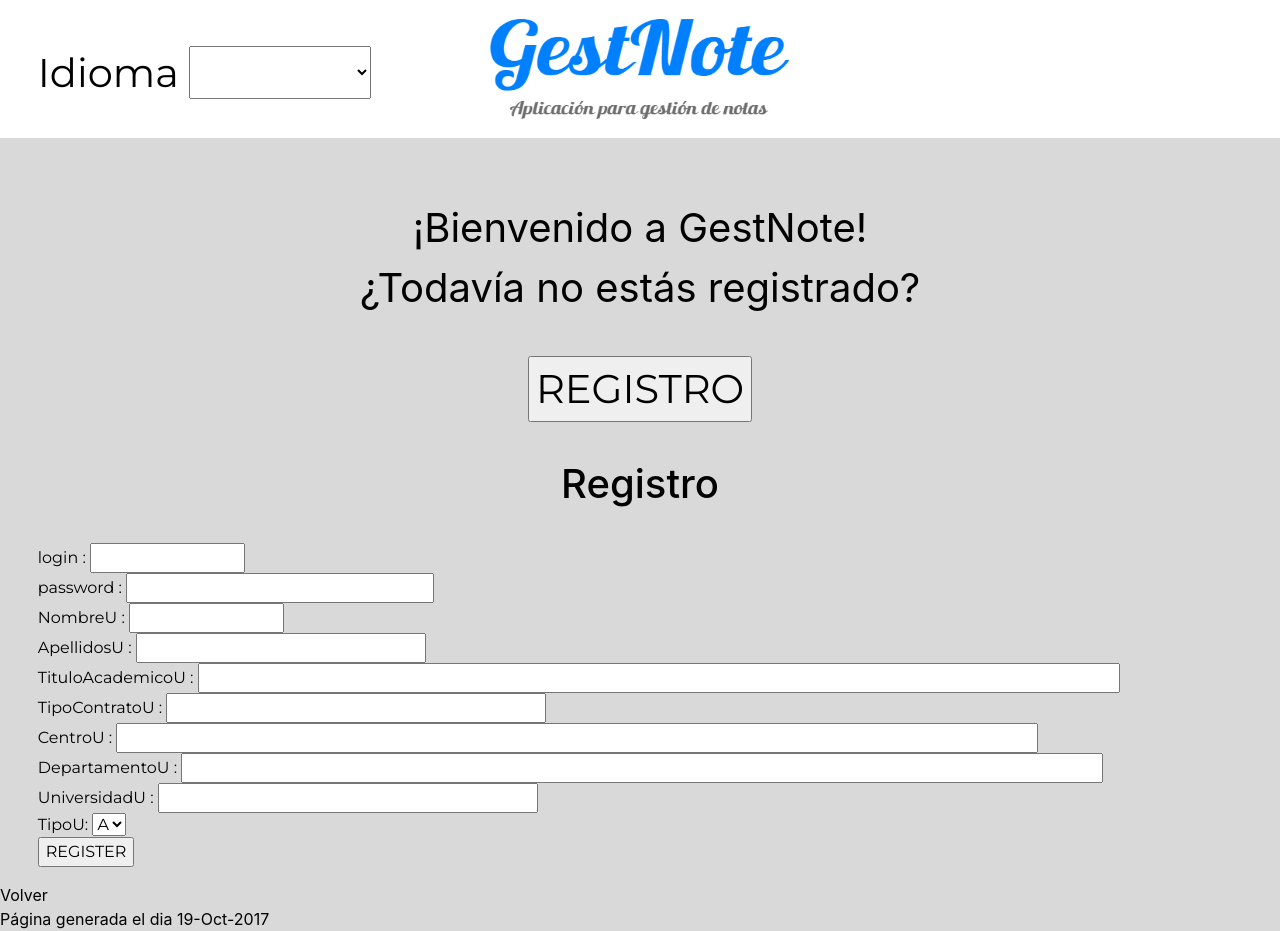
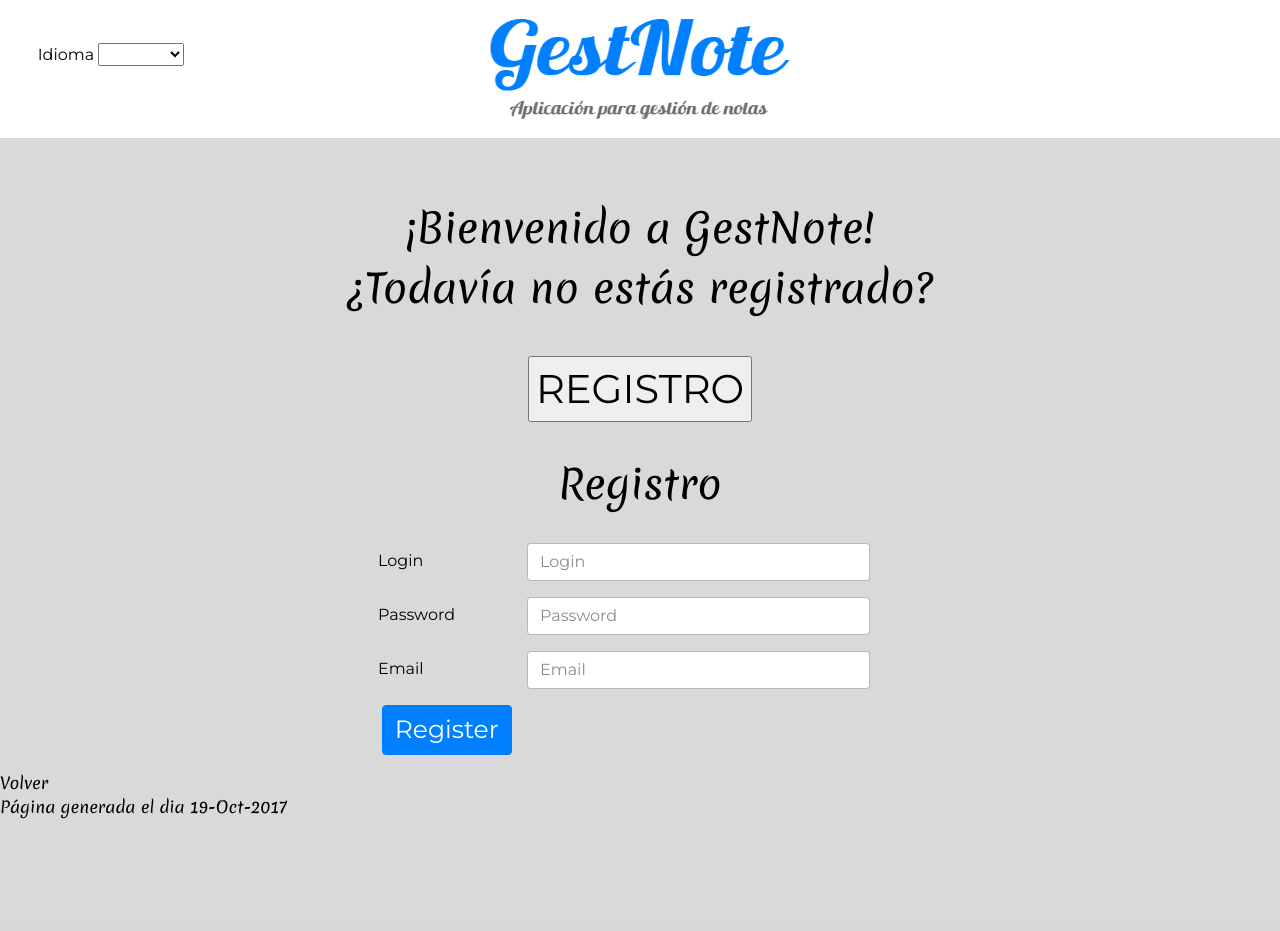
Before and after one commit to iaquintas/gestnote, a PHP site: page /Controller/Register_Controller.php in a window 1280 px wide. After the commit the page ends 819 px from the top, so only its background shows below. Run offline with PHP 8.4, Linux system fonts and the light colour scheme; some libraries are stand-ins or nearby versions; some web fonts are replaced.

Commit message:
cambios en css

```diff
--- a/Model/USUARIOS_Model.php
+++ b/Model/USUARIOS_Model.php
@@ -7,9 +7,10 @@ class USUARIOS_Model{
    var $mysqli;
 
 //Constructor de la clase
-public function __construct(   $login,   $password){
+public function __construct(   $login,   $password, $email){
 $this->login = $login;
 $this->password = $password;
+$this->email = $email;
 include_once 'Access_DB.php';
     $this->mysqli = ConnectDB();
 }
@@ -21,7 +22,7 @@ public function ADD(){
          $sql = "SELECT * FROM USUARIOS WHERE login = '$this->login'";
         $resultado = $this->mysqli->query($sql);
         if($resultado->num_rows == 0){
-            $sql= "INSERT INTO USUARIOS(login,password) VALUES ('$this->login','$this->password')";
+            $sql= "INSERT INTO USUARIOS(login,password,email) VALUES ('$this->login','$this->password','$this->email')";
             if(!$this->mysqli->query($sql)){
 		             return 'Error en la inserción';
             }else{
--- a/View/Header.php
+++ b/View/Header.php
@@ -44,6 +44,7 @@
       <div id="cabecera">
         <img id="logotipo" src="../View/img/logotipo.png">
       </div>
+</header>
 
 			<?php
 
@@ -87,6 +88,8 @@
 			 </select>
 		 </form>
 	 </div>
+	 	<div id="bienvenido">
+
 		 <?php
 		echo "<br>";
 		echo $strings['¡Bienvenido a Gestnote!'];
@@ -99,7 +102,8 @@
 
 	}
 ?>
-</header>
+		</div>
+
 
 <div id = 'main'>
 <?php
@@ -108,4 +112,5 @@
 		include '../View/menuLateral.php';
 	}
 ?>
+
 <article>
--- a/View/Register_View.php
+++ b/View/Register_View.php
@@ -14,22 +14,32 @@
         			include '../View/Header.php'; //header necesita los strings
         		?>
         			<h1><?php echo $strings['Registro']; ?></h1>
-        			<form name = 'Form' action='../Controller/Register_Controller.php' method='post' onsubmit='return comprobar_USUARIOS()'>
 
-        				 	login : <input type = 'text' name = 'login' size = '15' value = '' onblur="esVacio(this)  && comprobarText(this,15)" ><br>
-        	password : <input type = 'text' name = 'password' size = '32' value = '' onblur="esVacio(this)  && comprobarText(this,32)" ><br>
-        	NombreU : <input type = 'text' name = 'NombreU' size = '15' value = '' onblur="esVacio(this)  && comprobarText(this,15)" ><br>
-        	ApellidosU : <input type = 'text' name = 'ApellidosU' size = '30' value = '' onblur="esVacio(this)  && comprobarText(this,30)" ><br>
-        	TituloAcademicoU : <input type = 'text' name = 'TituloAcademicoU' size = '100' value = '' onblur="esVacio(this)  && comprobarText(this,100)" ><br>
-        	TipoContratoU : <input type = 'text' name = 'TipoContratoU' size = '40' value = '' onblur="esVacio(this)  && comprobarText(this,40)" ><br>
-        	CentroU : <input type = 'text' name = 'CentroU' size = '100' value = '' onblur="esVacio(this)  && comprobarText(this,100)" ><br>
-        	DepartamentoU : <input type = 'text' name = 'DepartamentoU' size = '100' value = '' onblur="esVacio(this)  && comprobarText(this,100)" ><br>
-        	UniversidadU : <input type = 'text' name = 'UniversidadU' size = '40' value = '' onblur="esVacio(this)  && comprobarText(this,40)" ><br>
-        	TipoU: <select name='TipoU' ><option value = 'A'>A</option><option value = 'P'>P</option></select><br>
+              <form name = 'Form' id="register" action='../Controller/Register_Controller.php' method='post'>
 
-        				 <input type='submit' name='action' value='REGISTER'>
+                <div class="form-group row">
+                  <label for="staticEmail" class="col-sm-2 col-form-label">Login</label>
+                  <div class="col-sm-5">
+                      <input type="text" class="form-control" name="login" placeholder="Login">
+                  </div>
+                </div>
+                <div class="form-group row">
+                  <label for="inputPassword" class="col-sm-2 col-form-label">Password</label>
+                  <div class="col-sm-5">
+                    <input type="password" class="form-control" name="password" placeholder="Password">
+                  </div>
+                </div>
 
-        			</form>
+                <div class="form-group row">
+                   <label for="email" class="col-sm-2 col-form-label">Email</label>
+                   <div class="col-sm-5">
+                     <input type="email" class="form-control" name="email"  placeholder="Email">
+                   </div>
+                 </div>
+
+
+                  <button type="submit" name='action' value='Register' class="btn btn-primary">Register</button>
+                </form>
 
 
         			<a href='../Controller/USUARIOS_Controller.php'>Volver </a>
--- a/View/css/style.css
+++ b/View/css/style.css
@@ -1,9 +1,11 @@
 body {
   color: #000000;
   background-color: #D9D9D9;
+  font-family: 'Merienda', cursive;
+
+}
 
 
-}
 
 .contenedor {
   display: block;
@@ -212,8 +214,10 @@ a{
 }
 
 button.btn.btn-primary{
-  background-color: #0080ff;
+  background-color:#0080ff;
+  text-align: center;
 }
+
 
 
 
@@ -301,9 +305,7 @@ header{
   font-size: 40px;
   text-align: center;
 }
-form#registro{
-  text-align: center;
-}
+
 
 h1{
   text-align: center;
@@ -312,6 +314,21 @@ h1{
 form#login{
   margin-left: 10cm;
 }
+form#register{
+  margin-left: 10cm;
+}
+
+ footer {
+	display: block;
+	min-height: 16%;
+
+}
+
+div#bienvenido{
+  font-size: 40px;
+  text-align: center;
+}
+
 
 
 
```
Also changed, not shown: View/img/mac.jpg (added), View/img/note.jpg (added).
